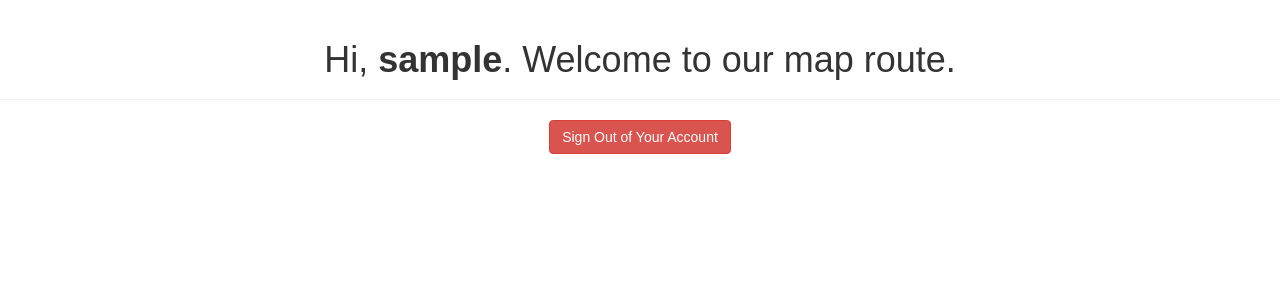
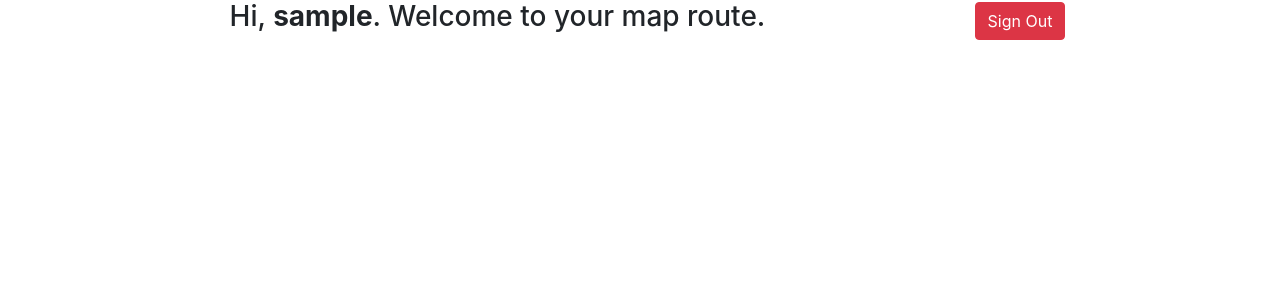
Before and after one commit to marcduranxanco/mapon_api, a PHP site: page / in a window 1280 px wide. Shown: the top 300 px of the page. Run offline with PHP 8.4, Linux system fonts and the light colour scheme; the visitor is signed in with stand-in values (Sample User, id 1); some libraries are stand-ins or nearby versions.

Commit message:
UPDATE: add bootstrap 4 and minor layout updates

```diff
--- a/index.php
+++ b/index.php
@@ -15,17 +15,28 @@ if(!isset($_SESSION["loggedin"]) || $_SESSION["loggedin"] !== true){
 <head>
     <meta charset="UTF-8">
     <title>Home</title>
-    <link rel="stylesheet" href="https://maxcdn.bootstrapcdn.com/bootstrap/3.3.7/css/bootstrap.css">
-    <style type="text/css">
-        body{ font: 14px sans-serif; text-align: center; }
-    </style>
+    <link rel="stylesheet" href="https://maxcdn.bootstrapcdn.com/bootstrap/4.0.0/css/bootstrap.min.css" integrity="sha384-Gn5384xqQ1aoWXA+058RXPxPg6fy4IWvTNh0E263XmFcJlSAwiGgFAW/dAiS6JXm" crossorigin="anonymous">
+    <link rel="stylesheet" type="text/css" href="css/style.css" />
+
+    <!-- Scripts -->
+    <script src="scripts/index.js"></script>
+    <script src="https://polyfill.io/v3/polyfill.min.js?features=default"></script>
+    <script src="https://maps.googleapis.com/maps/api/js?key=AIzaSyAU4LetuoN7pA8v0DQ1hluyvOF6iWUpOlk&callback=initMap&libraries=&v=weekly" defer></script>
+    <!-- Scripts -->
 </head>
 <body>
-    <div class="page-header">
-        <h1>Hi, <b><?php echo htmlspecialchars($_SESSION["username"]); ?></b>. Welcome to our map route.</h1>
+    <div class="container h-100">
+        <div class="row h-100 justify-content-center align-items-center">
+            <div class="col-md-8">
+                <h3>Hi, <b><?php echo htmlspecialchars($_SESSION["username"]); ?></b>. Welcome to your map route.</h3>
+            </div>
+            <div class="float-right">
+                <a href="logout.php" class="btn btn-danger">Sign Out</a>
+            </div>
+        </div>
     </div>
-    <p>
-        <a href="logout.php" class="btn btn-danger">Sign Out of Your Account</a>
-    </p>
+    <div class="container h-100">
+        <div id="map" class="col-md-12"></div>
+    </div>
 </body>
 </html>
--- a/login.php
+++ b/login.php
@@ -72,7 +72,7 @@ if ($_SERVER["REQUEST_METHOD"] == "POST") {
 <head>
     <meta charset="UTF-8">
     <title>Login</title>
-    <link rel="stylesheet" href="https://maxcdn.bootstrapcdn.com/bootstrap/3.3.7/css/bootstrap.css">
+    <link rel="stylesheet" href="https://maxcdn.bootstrapcdn.com/bootstrap/4.0.0/css/bootstrap.min.css" integrity="sha384-Gn5384xqQ1aoWXA+058RXPxPg6fy4IWvTNh0E263XmFcJlSAwiGgFAW/dAiS6JXm" crossorigin="anonymous">
     <style type="text/css">
         body {
             font: 14px sans-serif;
@@ -83,6 +83,7 @@ if ($_SERVER["REQUEST_METHOD"] == "POST") {
             padding: 20px;
         }
     </style>
+    <script src="scripts/script.js"></script>
 </head>
 
 <body>
```
